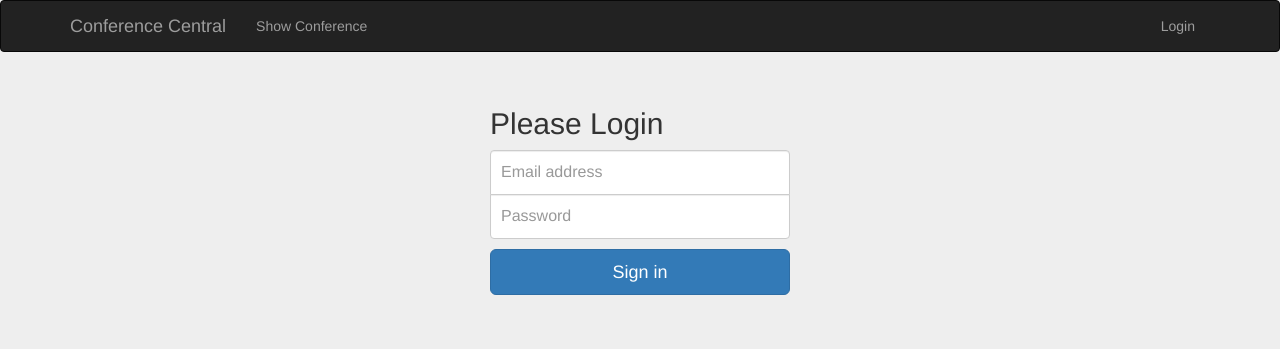
After one commit to wagt679/xingblog, a Flask app: page /login in a window 1280 px wide. The commit adds this page. Shown: the top 349 px of the page. Run offline with Flask 2, Linux system fonts and the light colour scheme; some libraries are stand-ins or nearby versions.

Commit message:
add login html

```diff
--- a/app/main/forms.py
+++ b/app/main/forms.py
@@ -13,4 +13,10 @@ class NavLogin(Form):
 
 class Conference(Form):
     name = StringField("Conference Name", validators = [DataRequired()])
-    city = SelectField()
+#    city = SelectField()
+
+
+class Login(Form):
+    email = StringField("Email address", validators = [DataRequired(), Email()])
+    passwd = PasswordField("Password", validators = [DataRequired()])
+    submit = SubmitField("Sign in")
--- a/app/main/views.py
+++ b/app/main/views.py
@@ -32,3 +32,10 @@ def create_conf():
 @main.route("/profile")
 def profile():
     return "<h1>hell world</h1>"
+
+@main.route("/login", methods=['GET', 'POST'])
+def login():
+    form = Login()
+    if form.validate_on_submit():
+        return redirect(url_for(".index"))
+    return render_template("login.html", form=form)
--- /dev/null
+++ b/app/static/config/signin.css
@@ -0,0 +1,40 @@
+body {
+  padding-top: 0px;
+  padding-bottom: 40px;
+  background-color: #eee;
+}
+
+.form-signin {
+  max-width: 330px;
+  padding: 15px;
+  margin: 0 auto;
+}
+.form-signin .form-signin-heading,
+.form-signin .checkbox {
+  margin-bottom: 10px;
+}
+.form-signin .checkbox {
+  font-weight: normal;
+}
+.form-signin .form-control {
+  position: relative;
+  height: auto;
+  -webkit-box-sizing: border-box;
+     -moz-box-sizing: border-box;
+          box-sizing: border-box;
+  padding: 10px;
+  font-size: 16px;
+}
+.form-signin .form-control:focus {
+  z-index: 2;
+}
+.form-signin input[type="email"] {
+  margin-bottom: -1px;
+  border-bottom-right-radius: 0;
+  border-bottom-left-radius: 0;
+}
+.form-signin input[type="password"] {
+  margin-bottom: 10px;
+  border-top-left-radius: 0;
+  border-top-right-radius: 0;
+}
--- a/app/templates/base.html
+++ b/app/templates/base.html
@@ -35,27 +35,13 @@
 
     <div id="navbar" class="navbar-collapse collapse">
       <ul class="nav navbar-nav">
-        <li><a href="{{ url_for('main.index') }}">Home</a></li>
         <li><a href="{{ url_for('main.show_conf') }}">Show Conference</a></li>
-        <li><a href="{{ url_for('main.create_conf') }}">Create Conference</a></li>
-        <li><a href="{{ url_for('main.profile') }}">My Profile</a></li>
       </ul>
-      <!-- form class="navbar-form navbar-right">
-        <div class="form-group">
-          <input type="text" placeholder="Email" class="form-control">
-        </div>
-        <div class="form-group">
-          <input type="password" placeholder="Password" class="form-control">
-        </div>
-        <button type="submit" class="btn btn-success">Sign in</button>
-      </form -->
-      <form method="POST" class="navbar-form navbar-right">
-        {{ form.hidden_tag() }}
-        {{ form.email(class="form-control") }}
-        {{ form.passwd(class="form-control") }}
-        {{ form.submit(class="btn btn-success") }}
-      </form>
-    </div><!--/.navbar-collapse -->
+
+      <ul class="nav navbar-nav navbar-right">
+        <li><a href="{{ url_for('main.login') }}">Login</a></li>
+      </ul>
+    </div>
   </div>
 </nav>
 {% endblock %}
--- /dev/null
+++ b/app/templates/login.html
@@ -0,0 +1,26 @@
+
+{% extends "base.html" %}
+
+{% block title %}Login Page - Xing{% endblock %}
+
+{% block styles %}
+{{ super() }}
+<link href="{{ url_for("static", filename="config/signin.css") }}" rel="stylesheet">
+{% endblock %}
+
+{% block page_content %}
+
+<div class="container">
+    <form class="form-signin" method="POST">
+        {{ form.hidden_tag() }}
+        <h2 class="form-signin-heading">Please Login</h2>
+        <label for="inputEmail" class="sr-only">Email address</label>
+        <!-- input type="email" id="inputEmail" class="form-control" placeholder="Email address" required autofocus -->
+        {{ form.email(type="email", id="inputEmail", class="form-control", placeholder="Email address") }}
+        <label for="inputPassword" class="sr-only">Password</label>
+        {{ form.passwd(type="password", id="inputPassword", class="form-control", placeholder="Password") }}
+        {{ form.submit(class="btn btn-lg btn-primary btn-block", type="submit") }}
+    </form>
+</div>
+
+{% endblock %}
```
Also changed, not shown: app/templates/login2.html (added, +56 -0 lines).
